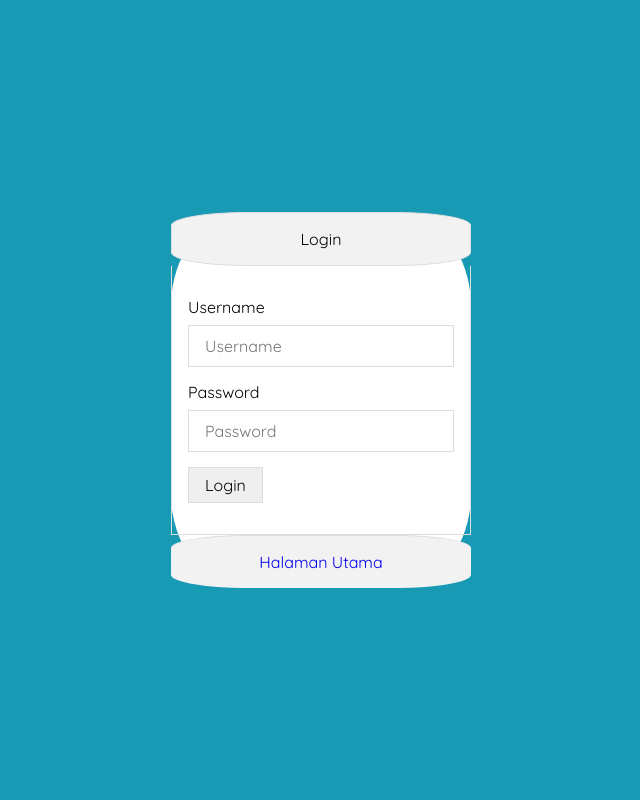
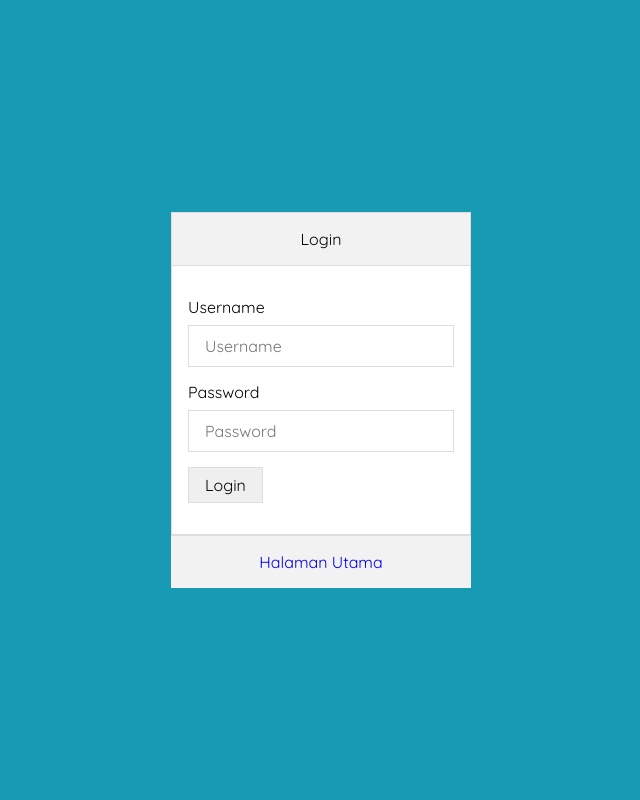
Before and after one commit to zhubalabala23/web_sekolah, a PHP site: page /login.php in a window 1280 px wide. Shown: the whole page, without its empty margins (319-959 px from the left). Run offline with PHP 8.4, Linux system fonts and the light colour scheme.

Commit message:
assets/css/style.css with a new line

```diff
--- a/assets/css/style.css
+++ b/assets/css/style.css
@@ -47,7 +47,6 @@ a {
 .box {
     border: 1px #ddd;
     background-color: #ffff;
-    border-radius: 25%;
 }
 
 .box-header {
@@ -55,7 +54,6 @@ a {
     padding: 16px;
     border-bottom:1px solid #ddd;
     background-color: #f2f2f2;
-    border-radius: 25%;
 }
 
 .box-body {
@@ -69,7 +67,6 @@ a {
     padding: 16px;
     background-color: #f2f2f2;
     border-top: 1px solid #ddd;
-    border-radius: 25%;
 }
 
 form {
```
